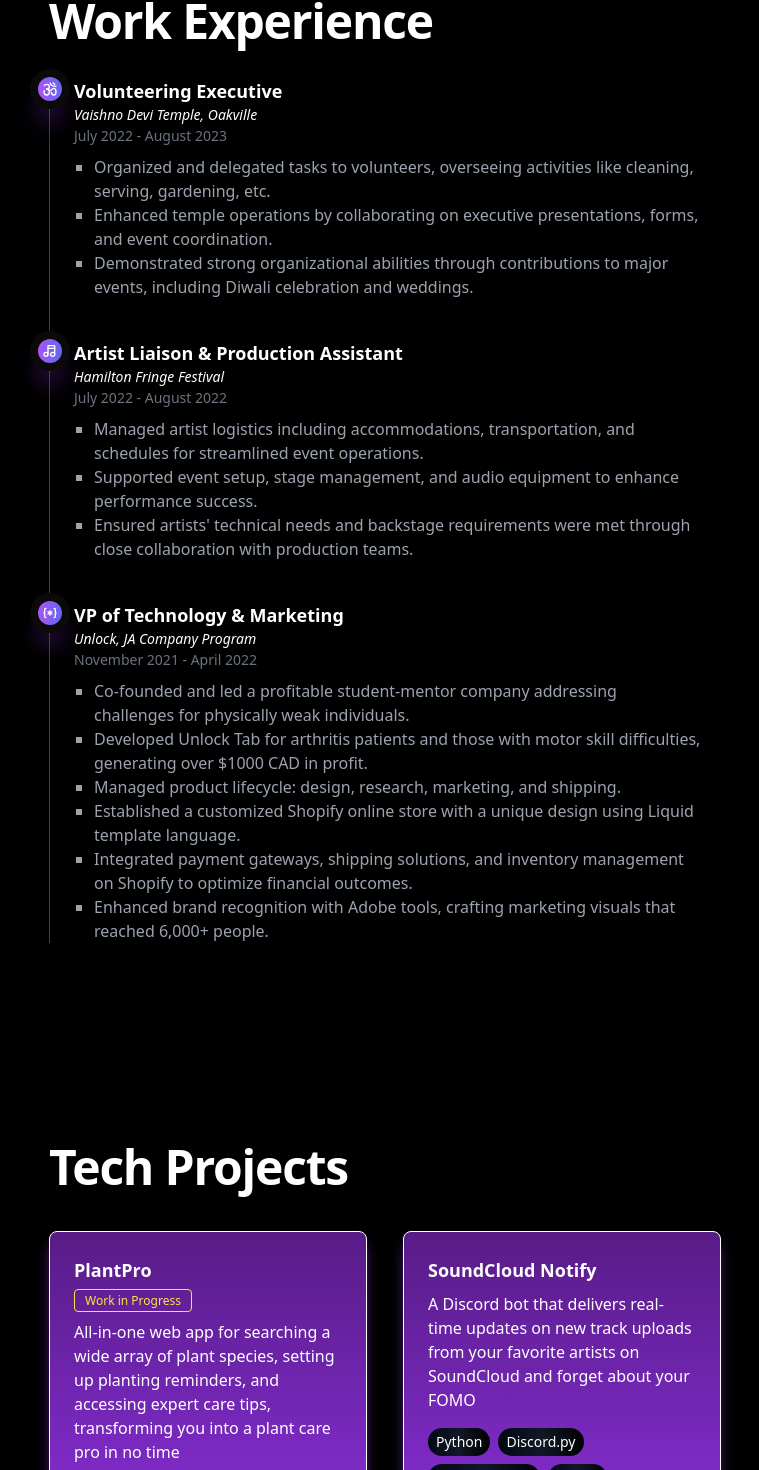
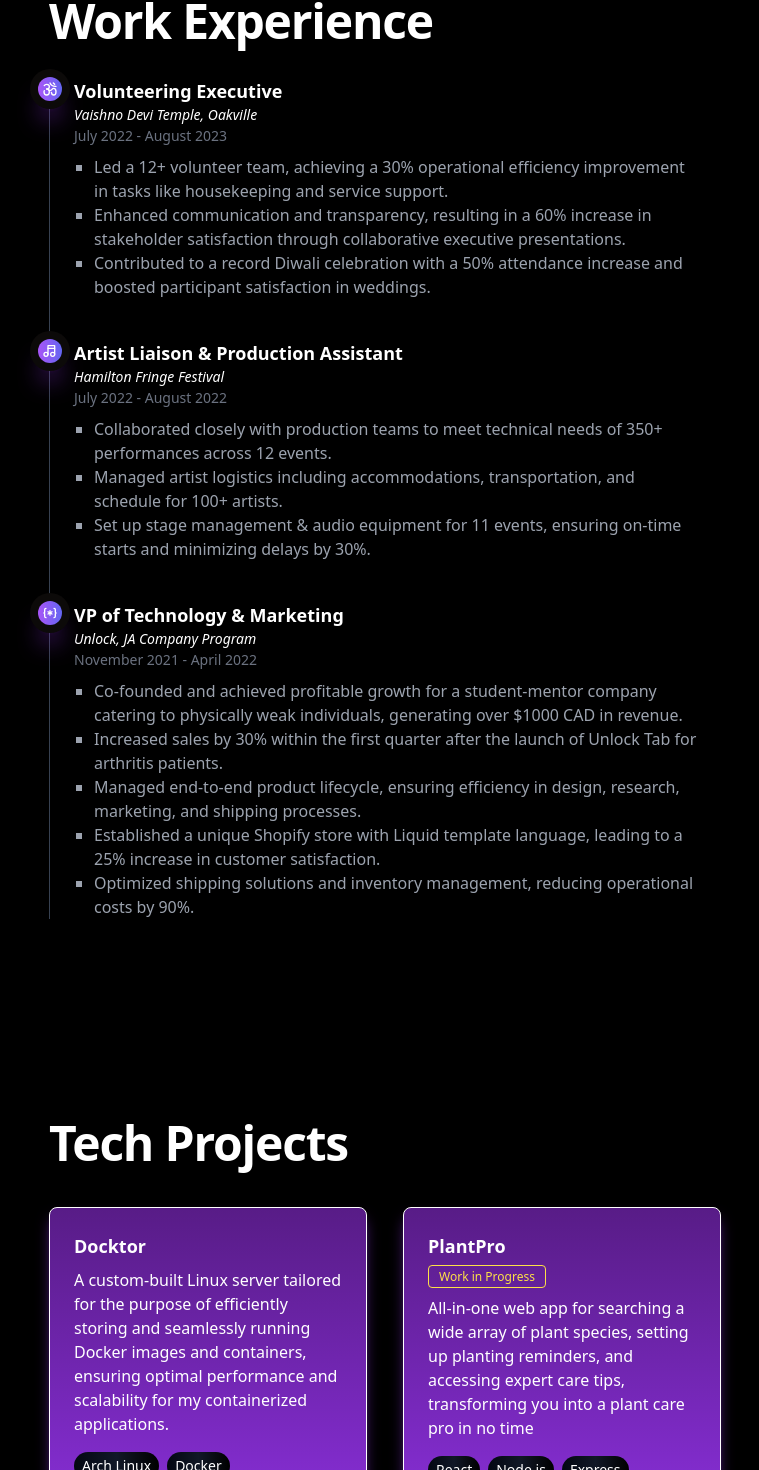
Before and after one commit to adithayyil/adithayyil.me, a React (Vite) app: page / in a window 1280 px wide. Shown: the part 1139-2609 px from the top of the page, without its empty margins (255-1014 px from the left). Built offline with nearby package versions, Linux system fonts and the light colour scheme.

Commit message:
exp, resume changes

```diff
--- a/src/components/About.tsx
+++ b/src/components/About.tsx
@@ -9,7 +9,7 @@ function About() {
       <div className="prose prose-zinc prose-headings:scroll-mt-6 prose-a:text-blue-500 dark:prose-invert sm:prose-lg lg:prose-xl text-white text-base sm:text-lg lg:text-xl space-y-4">
         {" "}
         <p>
-          I am a 1A Honours Mathematics student at the{" "}
+          I am a first year Honours Mathematics student at the{" "}
           <strong className="bg-gradient-to-r from-yellow-500 to-orange-300 bg-clip-text text-center text-transparent">
             University of Waterloo
           </strong>
--- a/src/components/Projects.tsx
+++ b/src/components/Projects.tsx
@@ -3,6 +3,13 @@ import ProjectCard from "./ProjectCard";
 
 function Projects() {
   const projects = [
+    {
+      title: "Docktor",
+      description:
+        "A custom-built Linux server tailored for the purpose of efficiently storing and seamlessly running Docker images and containers, ensuring optimal performance and scalability for my containerized applications.",
+      skills: ["Arch Linux", "Docker", "Cloudflare Tunnels"],
+      isWorkInProgress: false,
+    },
     {
       title: "PlantPro",
       description:
--- a/src/components/Resume.tsx
+++ b/src/components/Resume.tsx
@@ -2,7 +2,7 @@ import { useEffect } from "react";
 
 function Resume() {
   const resume =
-    "https://adi-visual.nyc3.cdn.digitaloceanspaces.com/documents/Resume.pdf";
+    "https://adi-visual.nyc3.cdn.digitaloceanspaces.com/documents/resumes/ResumeW24.pdf";
 
   useEffect(() => {
     const iframe = document.getElementById("pdf-iframe") as HTMLIFrameElement;
--- a/src/components/WorkExperiences.tsx
+++ b/src/components/WorkExperiences.tsx
@@ -7,9 +7,9 @@ const workExperiences = [
     company: "Vaishno Devi Temple, Oakville",
     duration: "July 2022 - August 2023",
     responsibilities: [
-      "Organized and delegated tasks to volunteers, overseeing activities like cleaning, serving, gardening, etc.",
-      "Enhanced temple operations by collaborating on executive presentations, forms, and event coordination.",
-      "Demonstrated strong organizational abilities through contributions to major events, including Diwali celebration and weddings.",
+      "Led a 12+ volunteer team, achieving a 30% operational efficiency improvement in tasks like housekeeping and service support.",
+      "Enhanced communication and transparency, resulting in a 60% increase in stakeholder satisfaction through collaborative executive presentations.",
+      "Contributed to a record Diwali celebration with a 50% attendance increase and boosted participant satisfaction in weddings.",
     ],
     icon: (
       <SvgIcon
@@ -38,9 +38,9 @@ const workExperiences = [
     company: "Hamilton Fringe Festival",
     duration: "July 2022 - August 2022",
     responsibilities: [
-      "Managed artist logistics including accommodations, transportation, and schedules for streamlined event operations.",
-      "Supported event setup, stage management, and audio equipment to enhance performance success.",
-      "Ensured artists' technical needs and backstage requirements were met through close collaboration with production teams.",
+      "Collaborated closely with production teams to meet technical needs of 350+ performances across 12 events.",
+      "Managed artist logistics including accommodations, transportation, and schedule for 100+ artists.",
+      "Set up stage management & audio equipment for 11 events, ensuring on-time starts and minimizing delays by 30%.",
     ],
     icon: (
       <SvgIcon
@@ -67,12 +67,11 @@ const workExperiences = [
     company: "Unlock, JA Company Program",
     duration: "November 2021 - April 2022",
     responsibilities: [
-      "Co-founded and led a profitable student-mentor company addressing challenges for physically weak individuals.",
-      "Developed Unlock Tab for arthritis patients and those with motor skill difficulties, generating over $1000 CAD in profit.",
-      "Managed product lifecycle: design, research, marketing, and shipping.",
-      "Established a customized Shopify online store with a unique design using Liquid template language.",
-      "Integrated payment gateways, shipping solutions, and inventory management on Shopify to optimize financial outcomes.",
-      "Enhanced brand recognition with Adobe tools, crafting marketing visuals that reached 6,000+ people.",
+      "Co-founded and achieved profitable growth for a student-mentor company catering to physically weak individuals, generating over $1000 CAD in revenue.",
+      "Increased sales by 30% within the first quarter after the launch of Unlock Tab for arthritis patients.",
+      "Managed end-to-end product lifecycle, ensuring efficiency in design, research, marketing, and shipping processes.",
+      "Established a unique Shopify store with Liquid template language, leading to a 25% increase in customer satisfaction.",
+      "Optimized shipping solutions and inventory management, reducing operational costs by 90%.",
     ],
     icon: (
       <SvgIcon
```
